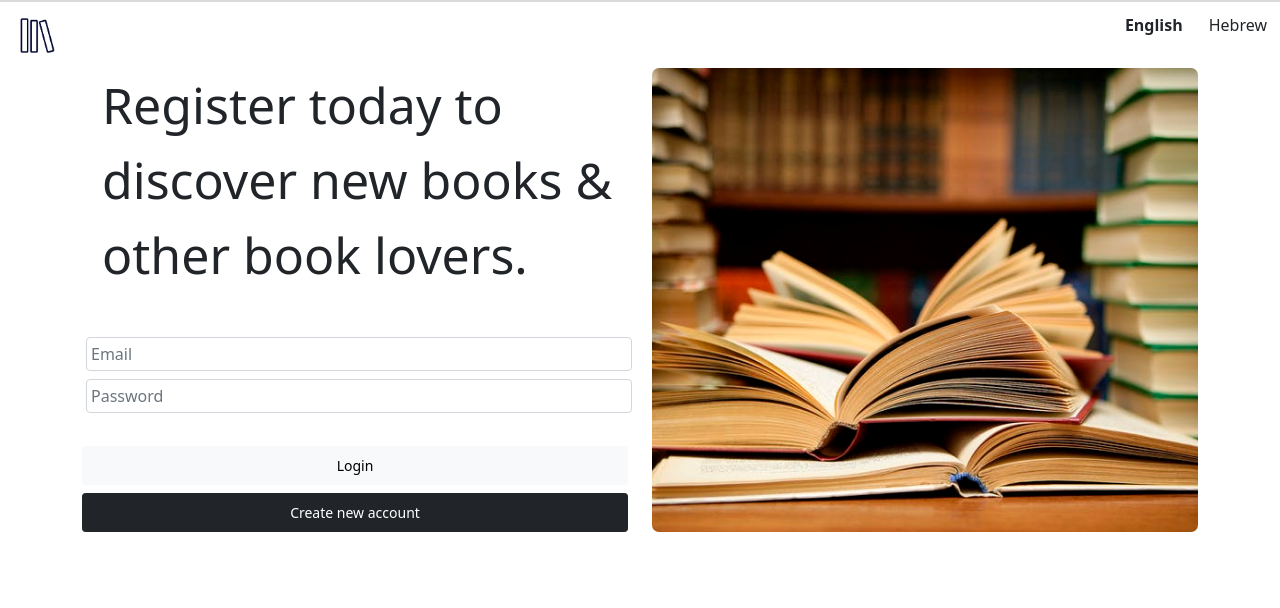
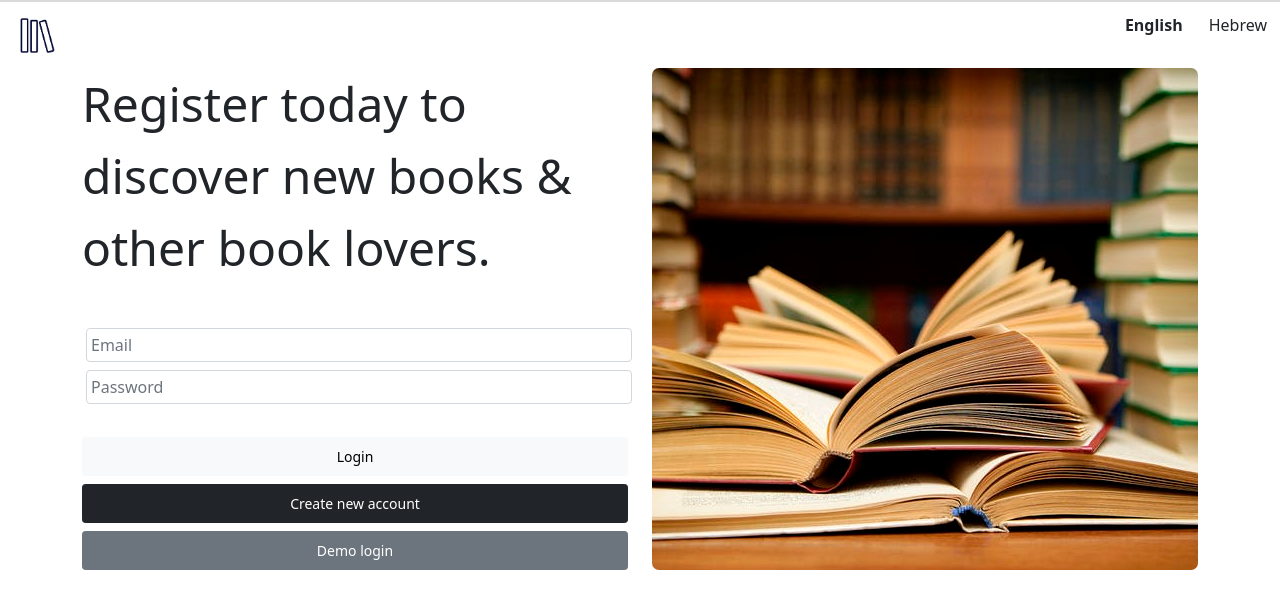
Before and after one commit to Harduf-l/frontend-social-books, a React (Create React App) app: page / in a window 1280 px wide. Shown: the top 608 px of the page. Built offline with nearby package versions, Linux system fonts and the light colour scheme; a web font is replaced by a local one.

Commit message:
added guest user and demo login

```diff
--- a/src/components/BookSearch/BookSearch.js
+++ b/src/components/BookSearch/BookSearch.js
@@ -4,8 +4,6 @@ import axios from "axios";
 import bookDefault from "../../images/book-default.jpg";
 import { useTranslation } from "react-i18next";
 import BookModal from "../homePageUser/bookModal";
-import { blueGrey, grey } from "@mui/material/colors";
-import { auto } from "@popperjs/core";
 
 function BookSearch() {
   const [searchParams] = useSearchParams();
@@ -17,6 +15,9 @@ function BookSearch() {
   const [open, setOpen] = useState(false);
   const { t } = useTranslation();
 
+  useEffect(() => {
+    setBooksData([]);
+  }, [searchParams]);
   const handleClose = () => {
     setOpen(false);
   };
@@ -61,7 +62,7 @@ function BookSearch() {
   if (loading) return <div>{t("loading")}</div>;
 
   return (
-    <div className="d-flex flex-wrap mt-4">
+    <div className="d-flex flex-wrap mt-4 mb-4">
       <BookModal
         open={open}
         handleClose={handleClose}
--- a/src/components/homePageUser/bookModal.js
+++ b/src/components/homePageUser/bookModal.js
@@ -8,7 +8,7 @@ const style = {
   position: "absolute",
   top: "45%",
   left: "50%",
-  maxHeight: 380,
+  maxHeight: 570,
   overflowY: "auto",
   transform: "translate(-50%, -50%)",
   bgcolor: "background.paper",
--- a/src/components/register/ResigterHomePage.js
+++ b/src/components/register/ResigterHomePage.js
@@ -19,6 +19,7 @@ function ResigterHomePage() {
   const [loginError, setLoginError] = useState("");
   const { dispatch } = useContext(storeContext);
   const [loadingLogin, setLoadingLogin] = useState(false);
+  const [loadingDemoLogin, setLoadingDemoLogin] = useState(false);
 
   const passWordSetAndCheck = (event) => {
     setLoginError("");
@@ -37,17 +38,26 @@ function ResigterHomePage() {
     await axios.get(`${process.env.REACT_APP_SERVER_URL}users/wake-up`);
   };
 
-  const handleLogin = async (e) => {
+  const handleLogin = async (e, type) => {
     e.preventDefault();
 
-    if (!password || !email.trim()) {
+    let loginDetails;
+
+    if ((!password || !email.trim()) && type !== "demo") {
       return;
     }
-    setLoadingLogin(true);
+    if (type === "demo") {
+      setLoadingDemoLogin(true);
+      loginDetails = { password: "123456", email: "guest@gmail.com" };
+    } else {
+      setLoadingLogin(true);
+      loginDetails = { password: password, email: email };
+    }
+
     try {
       const response = await axios.post(
         `${process.env.REACT_APP_SERVER_URL}users/login`,
-        { password, email },
+        loginDetails,
         {
           headers: {
             "Content-Type": "application/json",
@@ -58,7 +68,11 @@ function ResigterHomePage() {
       if (response.data.status === "error") {
         console.log(response.data.error);
         setLoginError("login error");
-        setLoadingLogin(false);
+        if (type === "demo") {
+          setLoadingDemoLogin(false);
+        } else {
+          setLoadingLogin(false);
+        }
       } else if (response.data.status === "ok") {
         localStorage.setItem("token", response.data.token);
 
@@ -76,11 +90,19 @@ function ResigterHomePage() {
             numberOfUnSeenMessages: messagesData.data.numberOfUnseenMessages,
           },
         });
-        setLoadingLogin(false);
+        if (type === "demo") {
+          setLoadingDemoLogin(false);
+        } else {
+          setLoadingLogin(false);
+        }
         navigate(`/`);
       }
     } catch (err) {
-      setLoadingLogin(false);
+      if (type === "demo") {
+        setLoadingDemoLogin(false);
+      } else {
+        setLoadingLogin(false);
+      }
       console.log(err);
     }
   };
@@ -95,9 +117,8 @@ function ResigterHomePage() {
           <div className=" col-s-12 col-md-6 pb-3 align-self-center ">
             <p
               style={{
-                fontSize: "50px",
+                fontSize: "48px",
                 fontWeight: "lighter",
-                paddingInlineStart: "20px",
               }}
             >
               {t("welcome")}
@@ -148,6 +169,7 @@ function ResigterHomePage() {
                   {passwordError && t("form.password hebrew error")}
                   {loginError && t(`form.${loginError}`)}
                 </small>
+
                 <button
                   className={
                     loadingLogin
@@ -167,6 +189,7 @@ function ResigterHomePage() {
                   {t("form.login")}
                 </button>
               </form>
+
               <Link to="/register">
                 <input
                   className="btn btn-dark btn-sm mt-2 col-12 p-2"
@@ -174,6 +197,24 @@ function ResigterHomePage() {
                   value={t("form.register")}
                 />
               </Link>
+              <button
+                className={
+                  loadingDemoLogin
+                    ? "btn btn-secondary btn-sm mt-2 col-12 p-2 disabled"
+                    : "btn btn-secondary btn-sm mt-2 col-12 p-2"
+                }
+                onClick={(e) => handleLogin(e, "demo")}
+              >
+                {loadingDemoLogin && (
+                  <span
+                    className="spinner-border spinner-border-sm"
+                    role="status"
+                    aria-hidden="true"
+                    style={{ marginInlineEnd: 10 }}
+                  ></span>
+                )}
+                {t("form.demoLogin")}
+              </button>
             </div>
           </div>
           <div className="col-s-12  pb-3 col-md-6 padding-top-homePage">
--- a/src/i18n/en/en.json
+++ b/src/i18n/en/en.json
@@ -16,6 +16,7 @@
     "country": "Country",
     "birth date": "Birth of date",
     "login": "Login",
+    "demoLogin": "Demo login",
     "register": "Create new account",
     "name": "Name",
     "send": "Send",
--- a/src/i18n/he/he.json
+++ b/src/i18n/he/he.json
@@ -16,6 +16,7 @@
     "country": "מדינה",
     "birth date": "תאריך לידה",
     "login": "התחבר/י",
+    "demoLogin": "כניסת דמו",
     "register": "יצירת חשבון חדש",
     "name": "שם",
     "send": "שלח",
@@ -119,7 +120,7 @@
   },
   "bookCard": {
     "add to book list": "הוספ/י לרשימת קריאה",
-    "more details": "פרטים נוספים",
+    "more details": "פרטים...",
     "published": "הוצאה לאור",
     "year": "שנת הוצאה",
     "pages": "עמודים"
```
